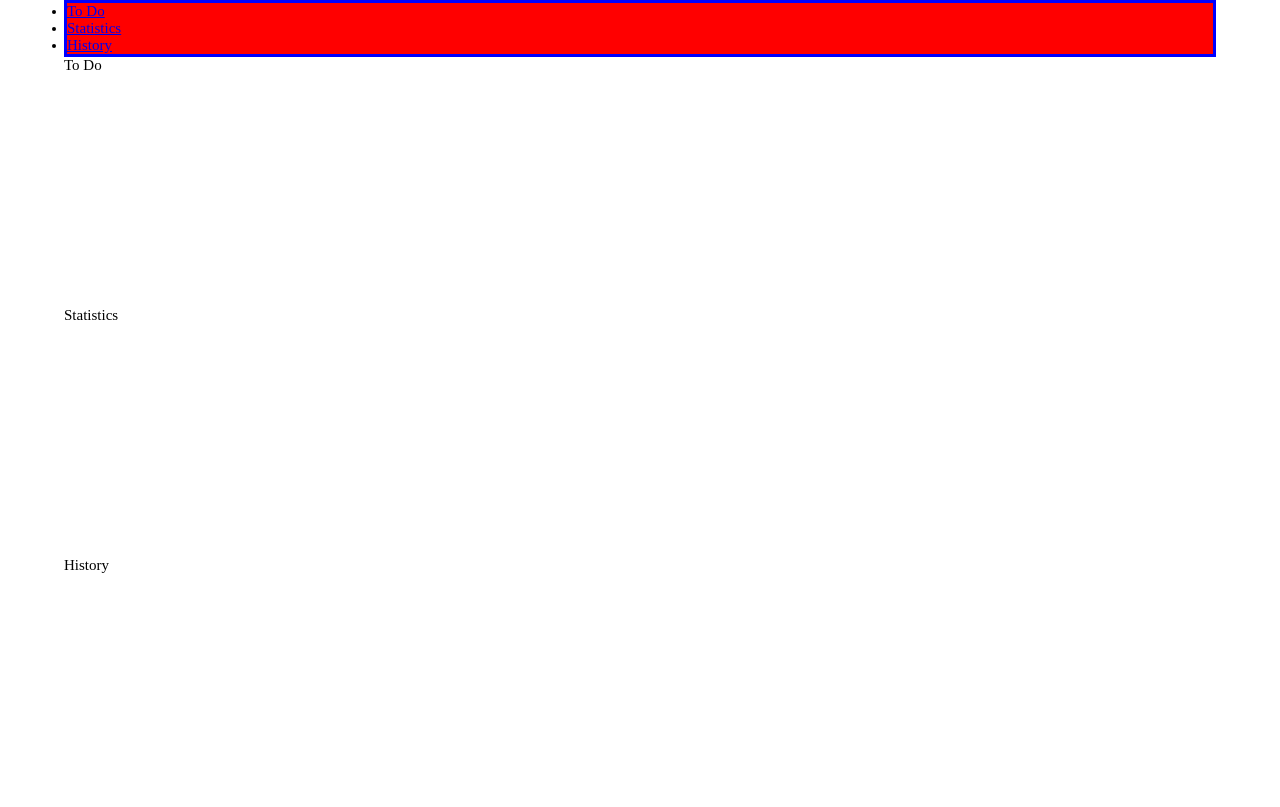
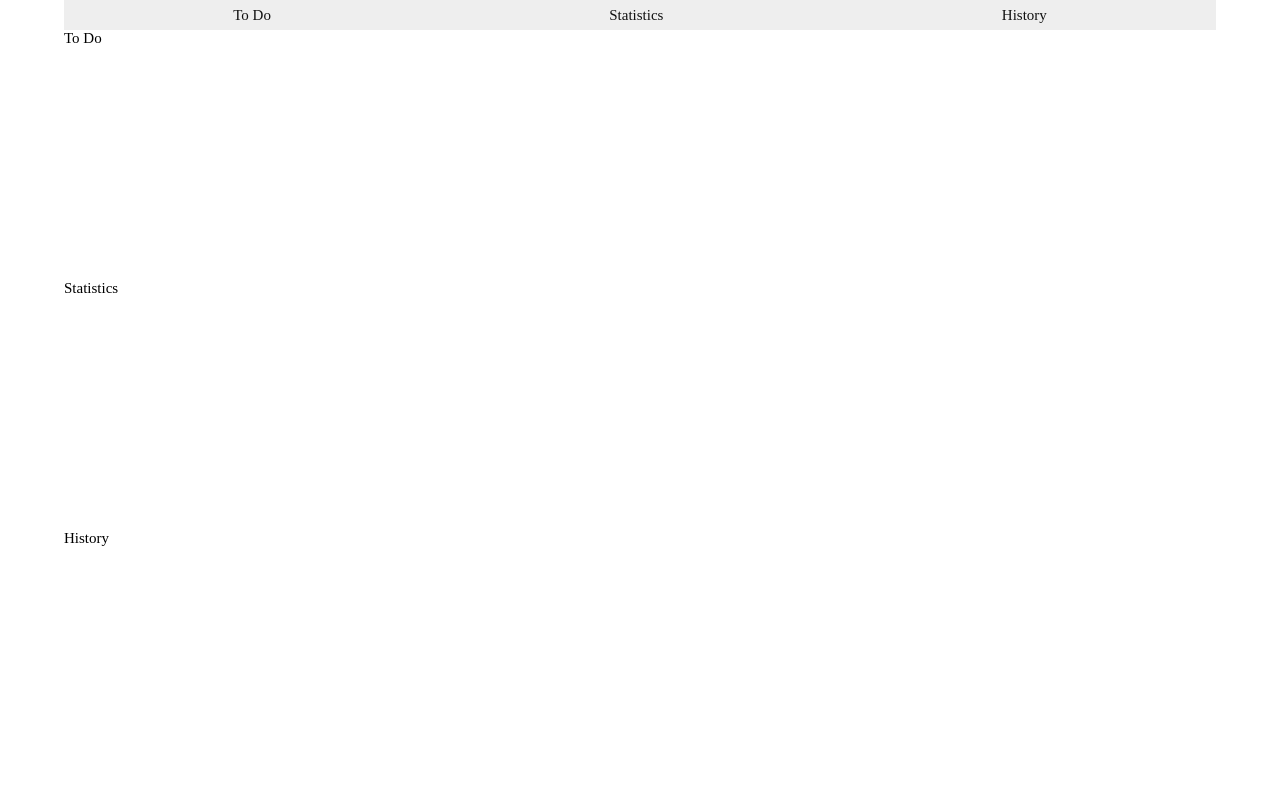
Before and after one commit to ThomasTW935/TODOList, a plain HTML site: page TODOList/index.html in a window 1280 px wide. Drawn offline with Linux system fonts and the light colour scheme.

Commit message:
Update Navigation

```diff
--- a/TODOList/index.html
+++ b/TODOList/index.html
@@ -11,9 +11,9 @@
    <div class="todolist">
         <nav class="stickyNav">
             <ul class="stickyNav__List">
-                <li><a class="stickyNav__Items" href="#todo">To Do</a></li>
-                <li><a class="stickyNav__Items" href="#stats">Statistics</a></li>
-                <li><a class="stickyNav__Items" href="#history">History</a></li>
+                <li class="stickyNav__Item"><a href="#todo">To Do</a></li>
+                <li class="stickyNav__Item"><a href="#stats">Statistics</a></li>
+                <li class="stickyNav__Item"><a href="#history">History</a></li>
             </ul>
         </nav>
         <div class="content">
--- a/TODOList/style.css
+++ b/TODOList/style.css
@@ -7,19 +7,28 @@
 html,body{
     scroll-behavior: smooth;
 }
+a{
+    color:#111;
+    text-decoration:none;
+}
 .todolist{
     width: 90%;
     margin: 0 auto;
 }
 .stickyNav{
-    height: 10%;
-    padding: 3px;
+    height: 2rem;
     position: sticky;
     top:0;
-    background:blue;
+    background:#eeeeee;
 }
 .stickyNav__List{
-    background:red;
+    height:100%;
+    display:flex;
+    justify-content: space-around;
+    align-items: center;
+}
+.stickyNav__Item{
+    list-style: none;
 }
 .content{
 }
```
